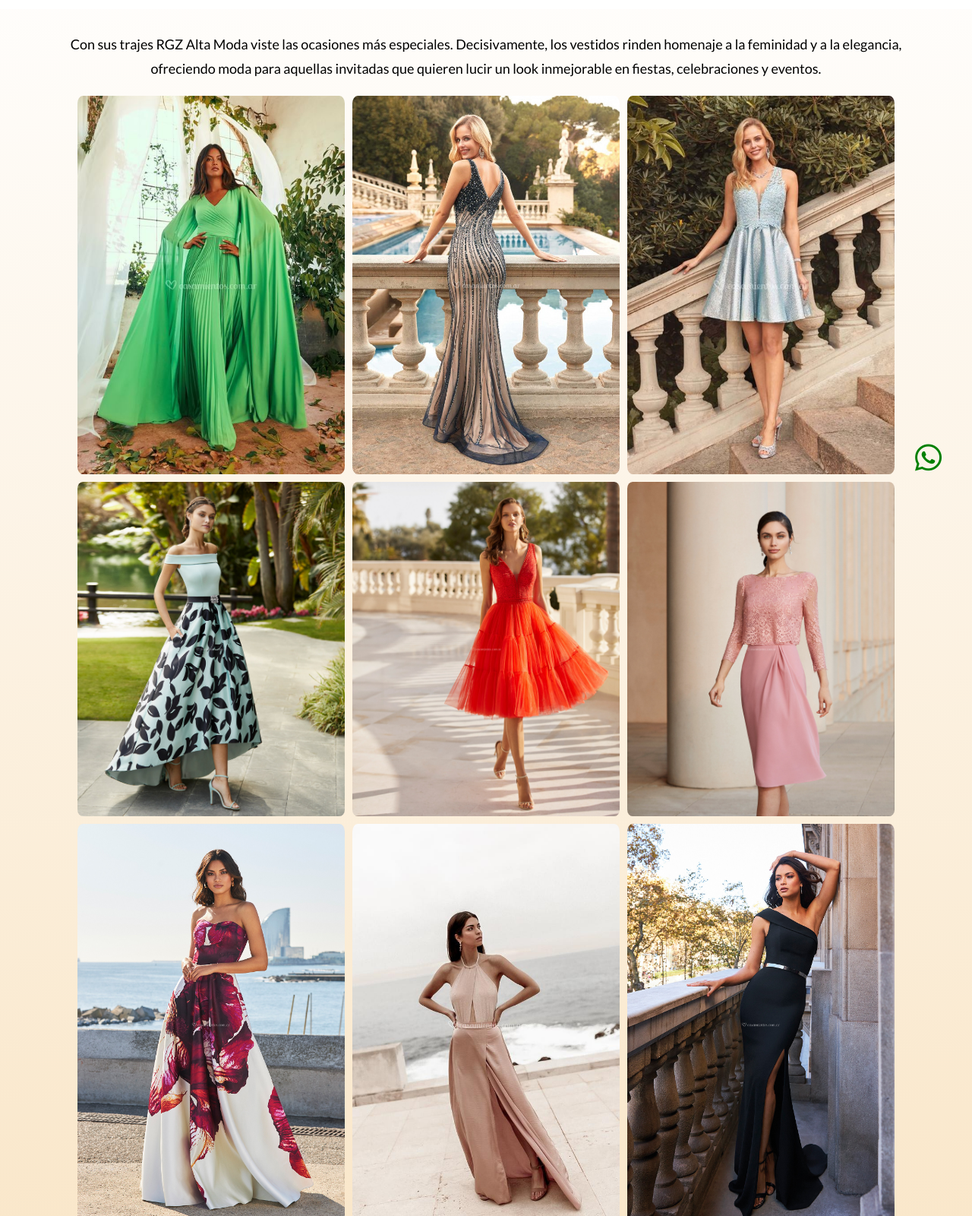
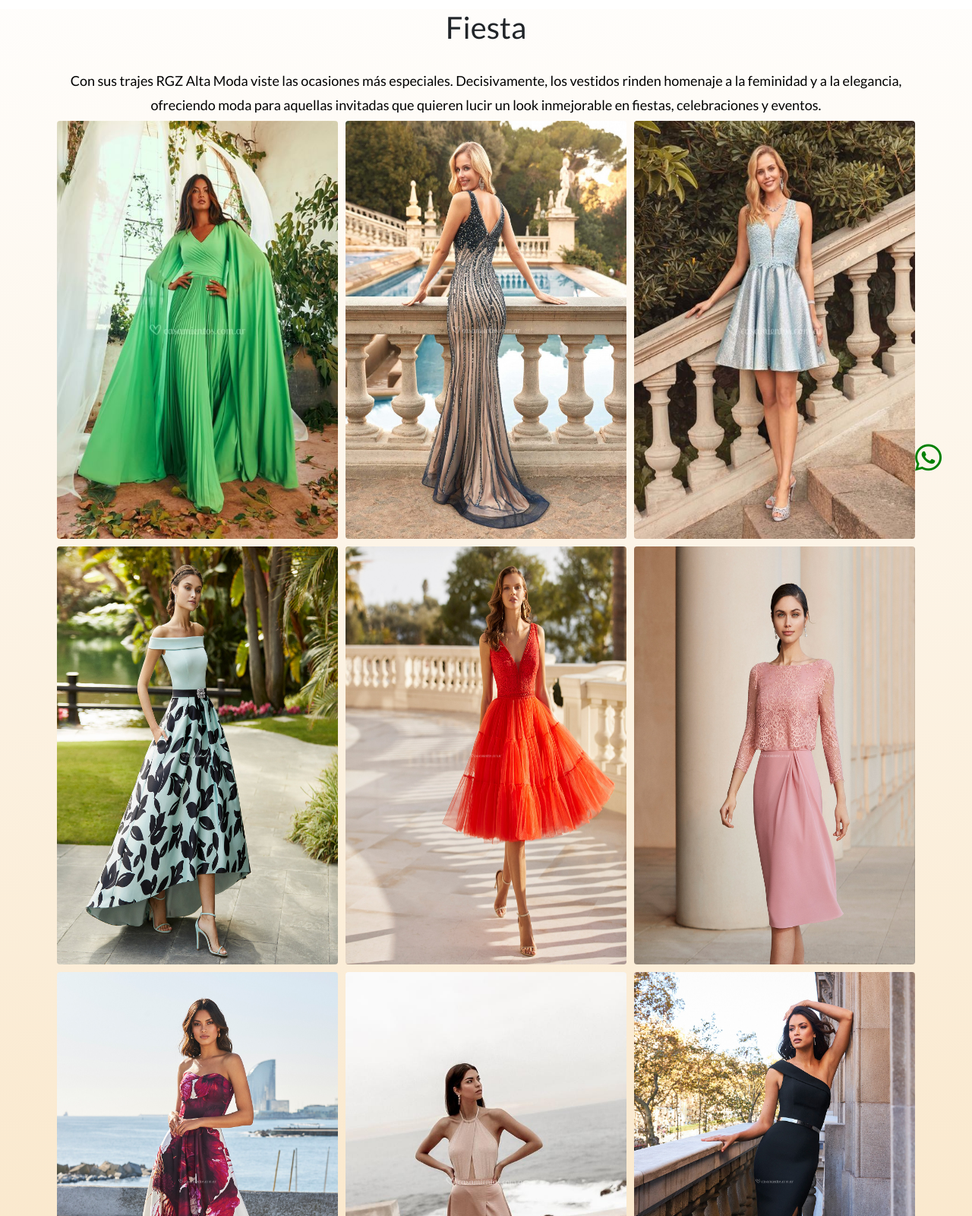
Before and after one commit to herman090/HermannZanetti, a plain HTML site: page fiesta.html in a window 1280 px wide. Shown: the part 140-1740 px from the top of the page at 76% size. Drawn offline with nearby package versions, Linux system fonts and the light colour scheme.

Commit message:
agregado de boostrap a la galeria de imagenes si quita grid del style.css

```diff
--- a/css/style.css
+++ b/css/style.css
@@ -20,46 +20,12 @@ body {
   text-align: center;
 }
 
-.container {
-  width: 80%;
-  margin: 0 auto;
-  max-width: 1380px;
-}
-
-.row {
-  display: flex;
-  justify-content: space-between;
-  align-items: center;
-}
-
-.col {
-  width: 100%;
-}
-
 header {
   background-color: white;
   padding: 0.5rem 0;
   box-shadow: 0 0.5rem 1 rem rgba(0, 0, 0, 1);
 }
 
-.nav__list {
-  display: flex;
-  list-style: none;
-}
-
-.nav__item {
-  margin-left: 1.5rem;
-}
-
-.nav__link {
-  color: black;
-  text-decoration: none;
-  text-transform: uppercase;
-}
-
-.nav__link:hover {
-  opacity: 0.65;
-}
 
 .intro__section {
   padding: 2rem 0;
@@ -129,24 +95,18 @@ header {
   z-index: 1;
 }
 
-/*esto es el style del grid de la seccion novias,madrinas,fiesta*/
+/*esto es el style de la seccion novias,madrinas,fiesta*/
 
-.gallery-container {
-  display: grid;
-  grid-template-columns: repeat(3, 1fr);
-  grid-auto-rows: auto;
-  padding: 20px;
-  grid-gap: 10px;
+#galeria img {
+  width: 100% ;
+  height: 550px;
 }
 
-.gallery__img {
-  width: 100%;
-  height: 100%;
-  object-fit: cover;
-  border-radius: 2%;
+#galeria .col-lg-4 {
+  padding: 5px;
 }
 
-.gallery__img:hover {
+#galeria img:hover {
   transform: scale(1.1);
   transition: 1.9s ease;
 }
--- a/fiesta.html
+++ b/fiesta.html
@@ -48,45 +48,83 @@
       </nav>
   </header>
   <main>
-    <div class="container-sm">
-      <section>
-        <div>
-          <p>Con sus trajes RGZ Alta Moda viste las ocasiones más especiales. Decisivamente,
-            los vestidos rinden homenaje a la feminidad y a la elegancia, ofreciendo moda para aquellas
-            invitadas que quieren lucir un look inmejorable en fiestas, celebraciones y eventos.
+    <section id="galeria" class="container">
+      <div class="text-center">
+        <h1>Fiesta</h1>
+        <p>
+          Con sus trajes RGZ Alta Moda viste las ocasiones más especiales.
+          Decisivamente, los vestidos rinden homenaje a la feminidad y a la
+          elegancia, ofreciendo moda para aquellas invitadas que quieren lucir
+          un look inmejorable en fiestas, celebraciones y eventos.
         </p>
       </div>
-        <div class="gallery-container">
-          <div class="gallery__item">
-            <img src="./img/fiesta1.jpg" alt="" class="gallery__img">
+
+      <div class="row">
+        <div class="col-lg-4 col-sm-12">
+          <img
+            class="rounded"
+            src="img/fiesta1.jpg"
+            alt="Galeria de imagenes"
+          />
         </div>
-          <div class="gallery__item">
-            <img src="./img/fiesta2.jpg" alt="" class="gallery__img">
+        <div class="col-lg-4 col-sm-12">
+          <img
+            class="rounded"
+            src="img/fiesta2.jpg"
+            alt="Galeria de imagenes"
+          />
         </div>
-          <div class="gallery__item">
-            <img src="./img/fiesta3.jpg" alt="" class="gallery__img">
+        <div class="col-lg-4 col-sm-12">
+          <img
+            class="rounded"
+            src="img/fiesta3.jpg"
+            alt="Galeria de imagenes"
+          />
         </div>
-          <div class="gallery__item">
-            <img src="./img/fiesta4.jpg" alt="" class="gallery__img">
+        <div class="col-lg-4 col-sm-12">
+          <img
+            class="rounded"
+            src="img/fiesta4.jpg"
+            alt="Galeria de imagenes"
+          />
         </div>
-          <div class="gallery__item">
-            <img src="./img/fiesta5.jpg" alt="" class="gallery__img">
+        <div class="col-lg-4 col-sm-12">
+          <img
+            class="rounded"
+            src="img/fiesta5.jpg"
+            alt="Galeria de imagenes"
+          />
         </div>
-          <div class="gallery__item">
-            <img src="./img/fiesta6.jpg" alt="" class="gallery__img">
+        <div class="col-lg-4 col-sm-12">
+          <img
+            class="rounded"
+            src="img/fiesta6.jpg"
+            alt="Galeria de imagenes"
+          />
         </div>
-          <div class="gallery__item">
-            <img src="./img/fiesta7.jpg" alt="" class="gallery__img">
+        <div class="col-lg-4 col-sm-12">
+          <img
+            class="rounded"
+            src="img/fiesta7.jpg"
+            alt="Galeria de imagenes"
+          />
         </div>
-          <div class="gallery__item">
-            <img src="./img/fiesta8.jpg" alt="" class="gallery__img">
+        <div class="col-lg-4 col-sm-12">
+          <img
+            class="rounded"
+            src="img/fiesta8.jpg"
+            alt="Galeria de imagenes"
+          />
         </div>
-          <div class="gallery__item">
-            <img src="./img/fiesta9.jpg" alt="" class="gallery__img">
+        <div class="col-lg-4 col-sm-12">
+          <img
+            class="rounded"
+            src="img/fiesta9.jpg"
+            alt="Galeria de imagenes"
+          />
         </div>
       </div>
     </section>
-    </div>
     <section>
       <h1 class="tittle">Vestidos de RGZ Alta Moda: para eventos de día y de noche</h1>
       <div class="container2">
```
Also changed, not shown: index.html (+3 -3 lines), madrinas.html (+33 -32 lines), novias.html (+24 -24 lines). Lines whose indentation alone changed are shown as unchanged.
